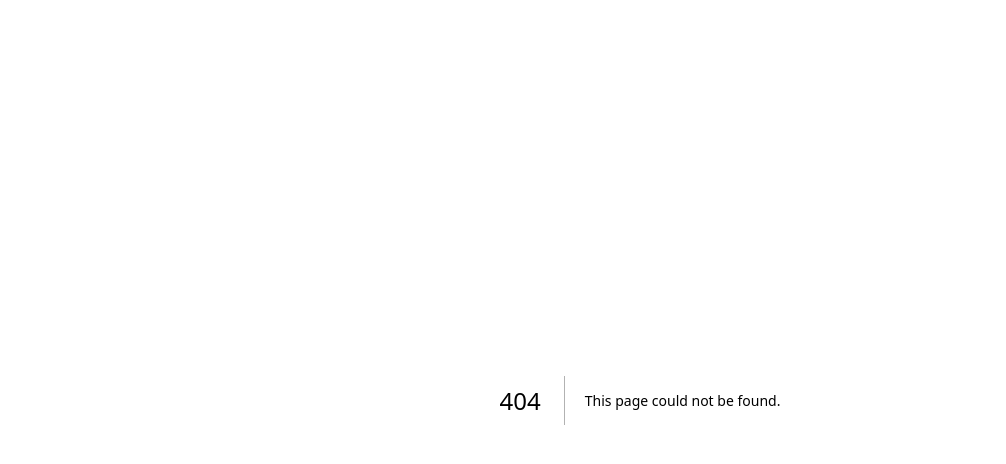
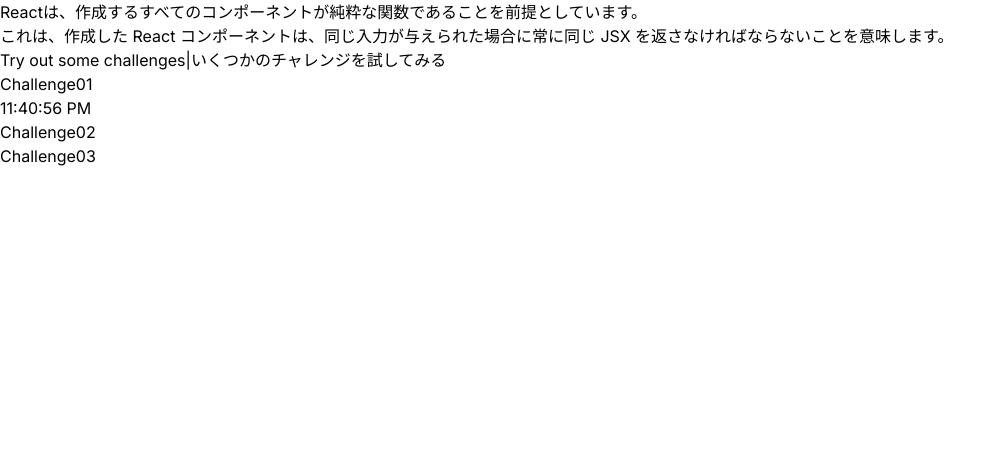
Before and after one commit to ai-biz20-sasaki/learn-react, a Next.js app: page /describing-the-ui/keeping-components-pure in a window 1280 px wide. Before the commit this address had no page. Shown: the top 464 px of the page, without its empty margins (0-1006 px from the left). Built offline with nearby package versions, Linux system fonts and the light colour scheme.

Commit message:
Add describing-the-ui/keeping-components-pure/challenge01

```diff
--- /dev/null
+++ b/src/app/describing-the-ui/keeping-components-pure/challenge01.tsx
@@ -0,0 +1,15 @@
+export default function Challenge01() {
+  const time = new Date()
+  let hours = time.getHours();
+  let className = "";
+  if (hours >= 0 && hours <= 6) {
+    className = "night"
+  } else {
+    className = "day"
+  }
+  return (
+    <h1 id={className}>
+      {time.toLocaleTimeString()}
+    </h1>
+  );
+}
--- /dev/null
+++ b/src/app/describing-the-ui/keeping-components-pure/page.tsx
@@ -0,0 +1,33 @@
+//https://react.dev/learn/keeping-components-pure#challenges
+//https://react.dev/learn/keeping-components-pure
+import Link from 'next/link'
+import Challenge01 from './challenge01'
+import Challenge02 from './challenge02'
+import Challenge03 from './challenge03'
+
+export default function Page() {
+  return (
+    <div>
+      <h2>
+        Reactは、作成するすべてのコンポーネントが純粋な関数であることを前提としています。
+      </h2>
+      <h2>
+        これは、作成した React コンポーネントは、同じ入力が与えられた場合に常に同じ JSX を返さなければならないことを意味します。
+      </h2>
+      <h2>
+        <a
+          className=""
+          href="https://react.dev/learn/keeping-components-pure#challenges"
+          target="_blank"
+          rel="noopener noreferrer"
+        >
+          Try out some challenges|いくつかのチャレンジを試してみる
+        </a>
+      </h2>
+      <h3>Challenge01</h3>
+        <Challenge01 />
+      <h3>Challenge02</h3>
+      <h3>Challenge03</h3>
+    </div>
+  )
+}
--- a/src/app/page.tsx
+++ b/src/app/page.tsx
@@ -30,7 +30,11 @@
         </li>
         <li>Conditional Rendering|条件付きレンダリング</li>
         <li>Rendering Lists|レンダリングリスト</li>
-        <li>Keeping Components Pure|コンポーネントを純粋に保つ</li>
+        <li>
+          <Link href="/describing-the-ui/keeping-components-pure">
+            Keeping Components Pure|コンポーネントを純粋に保つ
+          </Link>
+        </li>
       </ul>
 
       <p>Adding Interactivity|インタラクティブ性の追加</p>
```
